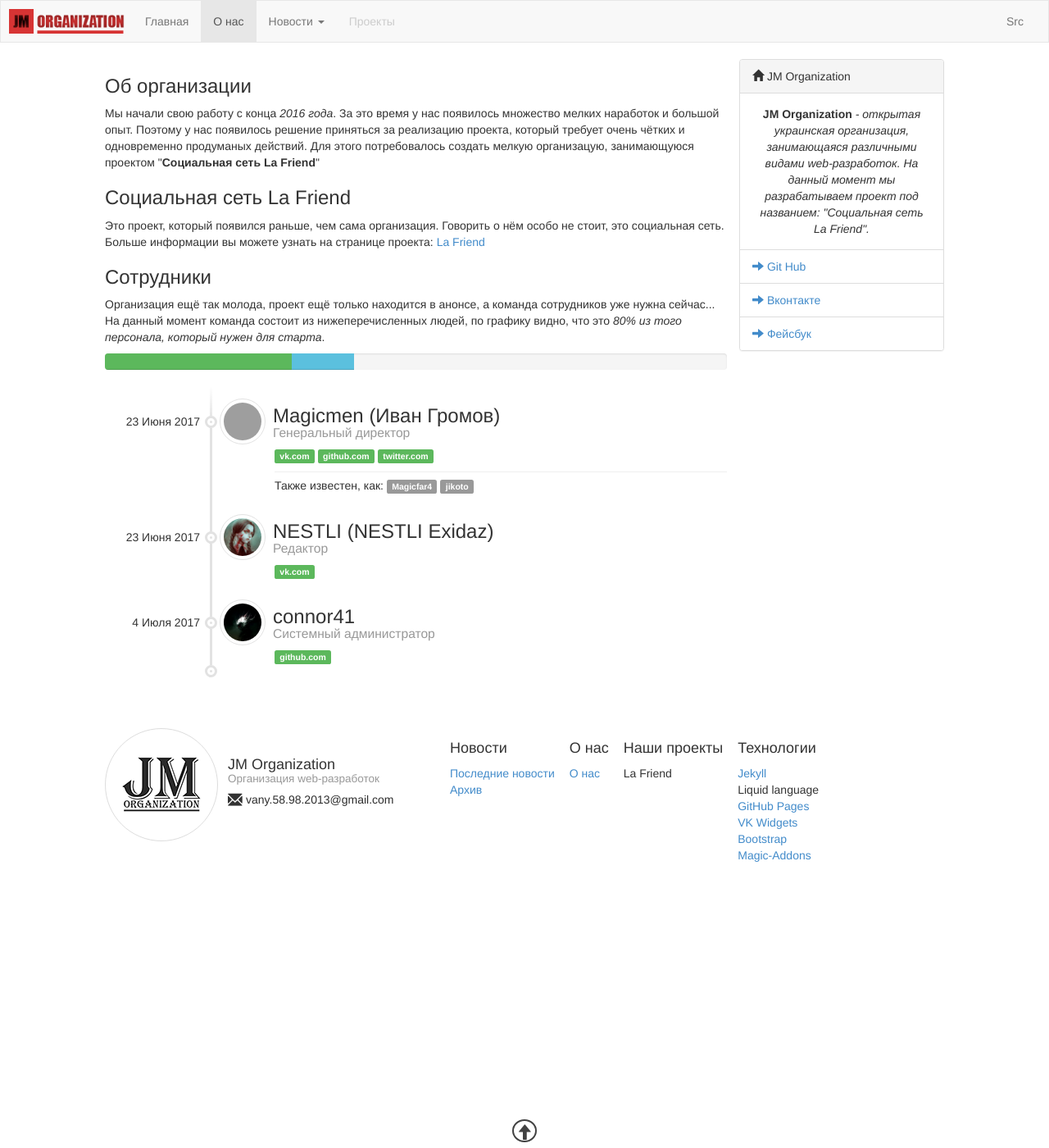
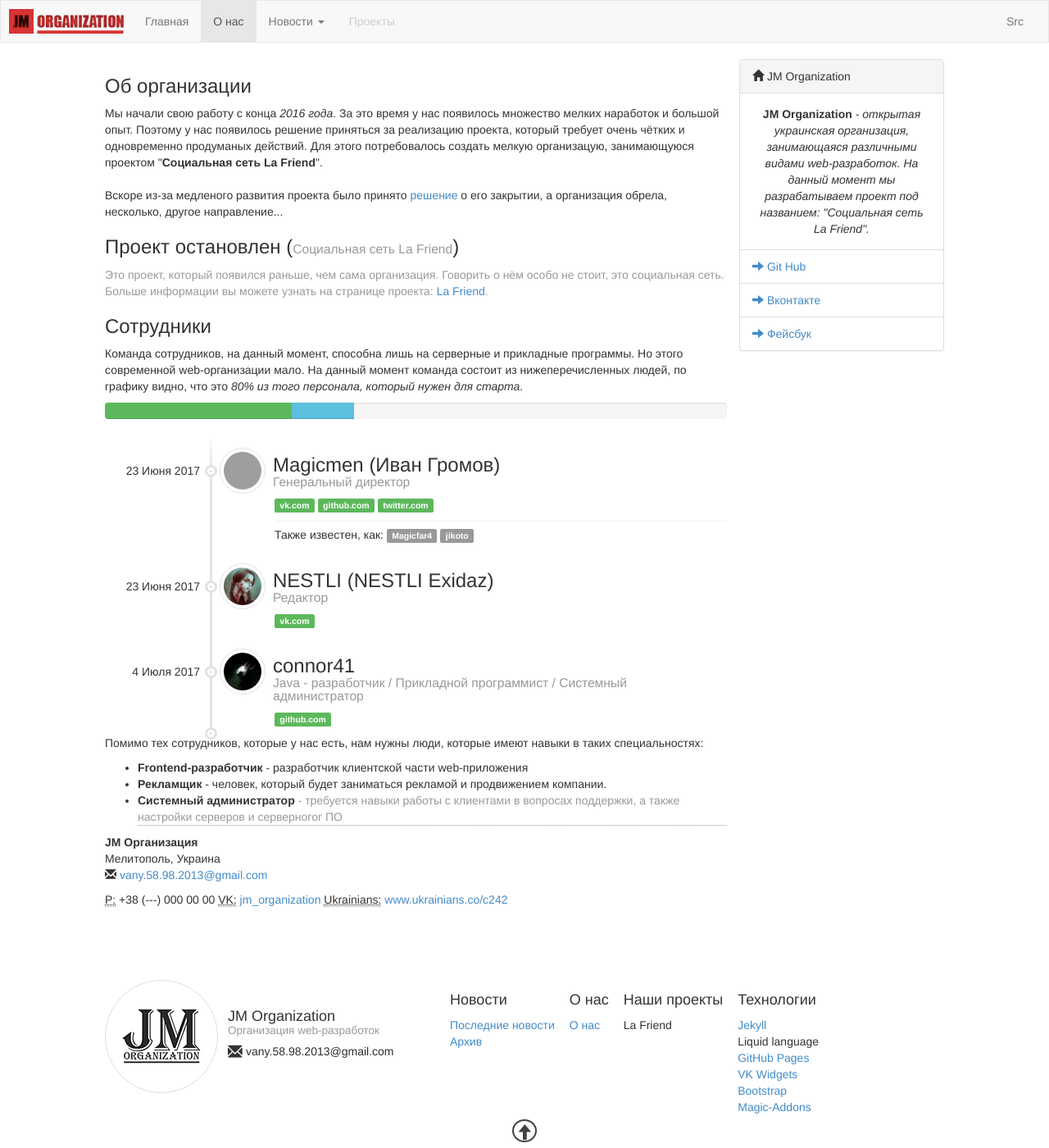
Before and after one commit to jm-organization/jm-organization.github.io, a Jekyll site: the page built from about/index.html, in a window 1280 px wide and 1400 px high. Shown: the whole window at 82% size. Built offline with Jekyll 4.4.1, drawn with Linux system fonts in a browser that asks for light colours; grey boxes are pictures that could not be loaded.

Commit message:
Update about info

```diff
--- a/_data/projectteam.yml
+++ b/_data/projectteam.yml
@@ -21,7 +21,7 @@
   second-name:
   other-names:
   web-sites:
-  position: "Системный администратор"
+  position: "Java - разработчик / Прикладной программист / Системный администратор"
   date-of-adopted: "4 Июля 2017"
   info:
     web-sites: "https://github.com/connor41"
--- a/about/index.html
+++ b/about/index.html
@@ -4,24 +4,24 @@
 ---
 
 <div class="jm-about">
-    <!-- О компании -->
     <div class="jm-a-company">
         <h3>Об организации</h3>
         <p>
             Мы начали свою работу с конца <i>2016 года</i>. За это время у нас появилось множество мелких наработок и большой опыт.
             Поэтому у нас появилось решение приняться за реализацию проекта, который требует очень чётких и одновременно продуманых действий.
-            Для этого потребовалось создать мелкую организацую, занимающуюся проектом "<b>Социальная сеть La Friend</b>"
+            Для этого потребовалось создать мелкую организацую, занимающуюся проектом "<b>Социальная сеть La Friend</b>".<br><br>
+            Вскоре из-за медленого развития проекта было принято <a href="https://jm-organization.github.io/posts/11-08-2017/close-la-friend-and-reorganized-org.html">решение</a> о его закрытии, а организация обрела, несколько, другое направление...
         </p>
 
-        <h3>Социальная сеть La Friend</h3>
+        <h3>Проект остановлен (<small>Социальная сеть La Friend</small>)</h3>
         <p>
-            Это проект, который появился раньше, чем сама организация. Говорить о нём особо не стоит, это социальная сеть.
-            Больше информации вы можете узнать на странице проекта: <a data-href="404 - Project not found">La Friend</a>
+            <span class="text-muted">Это проект, который появился раньше, чем сама организация. Говорить о нём особо не стоит, это социальная сеть.
+            Больше информации вы можете узнать на странице проекта: <a data-href="404 - Project not found">La Friend</a>.</span>
         </p>
 
         <h3>Сотрудники</h3>
         <p>
-            Организация ещё так молода, проект ещё только находится в анонсе, а команда сотрудников уже нужна сейчас...
+            Команда сотрудников, на данный момент, способна лишь на серверные и прикладные программы. Но этого современной web-организации мало.
             На данный момент команда состоит из нижеперечисленных людей, по графику видно, что это <i>80% из того персонала, который нужен для старта</i>.
         </p>
     </div>
@@ -55,7 +55,6 @@
         ><span class="sr-only">Нужно {{ progress_require }}% из ({{ max_collaborators }}) сотрудников.</span></div>
     </div>
 
-    <!-- Сотрудники -->
     <div class="jm-a-co-workers">
         <div class="jm-a-line"></div>
         <div class="jm-a-collaborators" id="accordion">
@@ -90,8 +89,32 @@
         </div>
     </div>
 
-    <div class="jm-a-our-goals">{% include about/our_goals.html %}</div>
+    <div class="jm-a-company">
+        <p>
+            Помимо тех сотрудников, которые у нас есть, нам нужны люди, которые имеют навыки в таких специальностях:
+        </p>
+        <ul>
+            <li><b>Frontend-разработчик</b><span> - разработчик клиентской части web-приложения</span></li>
+            <li><b>Рекламщик</b><span> - человек, который будет заниматься рекламой и продвижением компании.</span></li>
+            <li style="border-bottom: 1px dotted #999;"
+                data-toggle="tooltip"
+                data-placement="top"
+                title="Должность занята, но набор на неё продолжается"
+            ><b>Системный администратор</b><span class="text-muted"> - требуется навыки работы с клиентами в вопросах поддержки, а также настройки серверов и серверногог ПО</span></li>
+        </ul>
+    </div>
 
-    <!-- Статистика -->
-    <div class="jm-a-statistics">{% include about/statistics.html %}</div>
+    <div class="jm-a-contacts">
+        <address>
+            <strong>JM Организация</strong><br>
+            Мелитополь, Украина<br>
+            <p>
+                <span class="glyphicon glyphicon-envelope" data-toggle="tooltip" data-placement="top" title="e-mail"></span>
+                <a href="mailto:vany.58.98.2013@gmail.com">vany.58.98.2013@gmail.com</a>
+            </p>
+            <abbr title="Телефон">P:</abbr> +38 (---) 000 00 00
+            <abbr title="Вконтакте">VK:</abbr> <a href="https://vk.com/jm_organization">jm_organization</a>
+            <abbr title="Ukrainians">Ukrainians:</abbr> <a href="https://www.ukrainians.co/c242">www.ukrainians.co/c242</a>
+        </address>
+    </div>
 </div>
```
